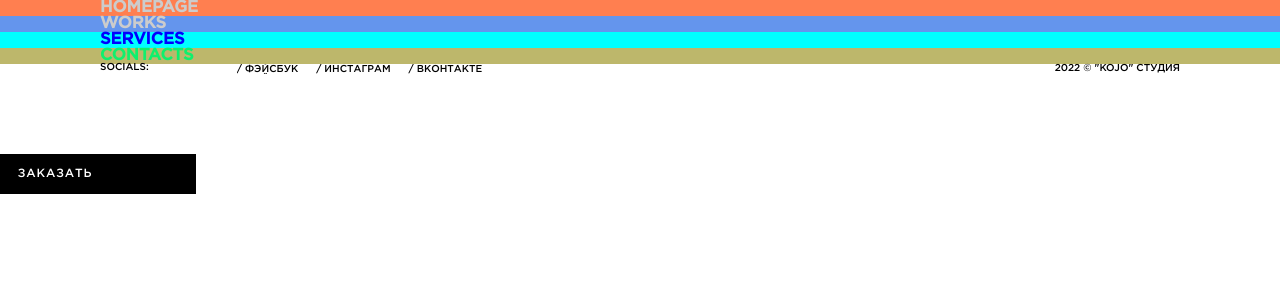
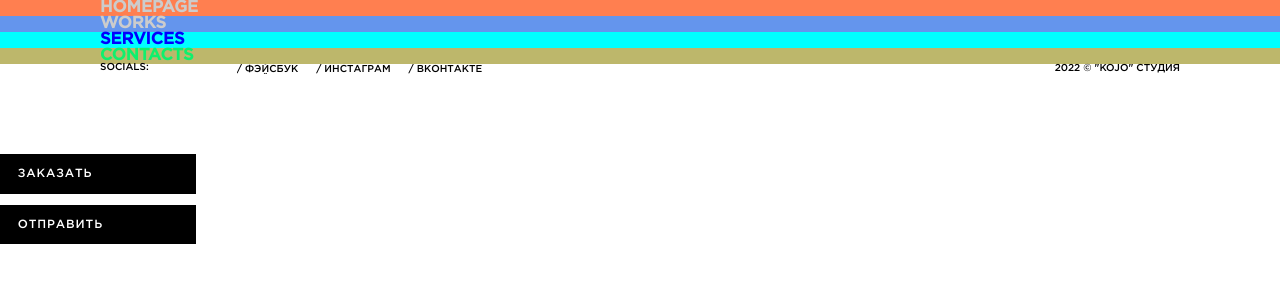
Before and after one commit to AnatolyKostarev/kojo, a React (Create React App) app: page / in a window 1280 px wide. Shown: the top 300 px of the page. Built offline with nearby package versions, Linux system fonts and the light colour scheme.

Commit message:
Add button

```diff
--- a/src/App/App.jsx
+++ b/src/App/App.jsx
@@ -17,6 +17,8 @@ function App() {
       </main>
       <Footer />
       <Button title="Заказать" />
+      <br />
+      <Button title="Отправить" />
     </>
   );
 }
```
